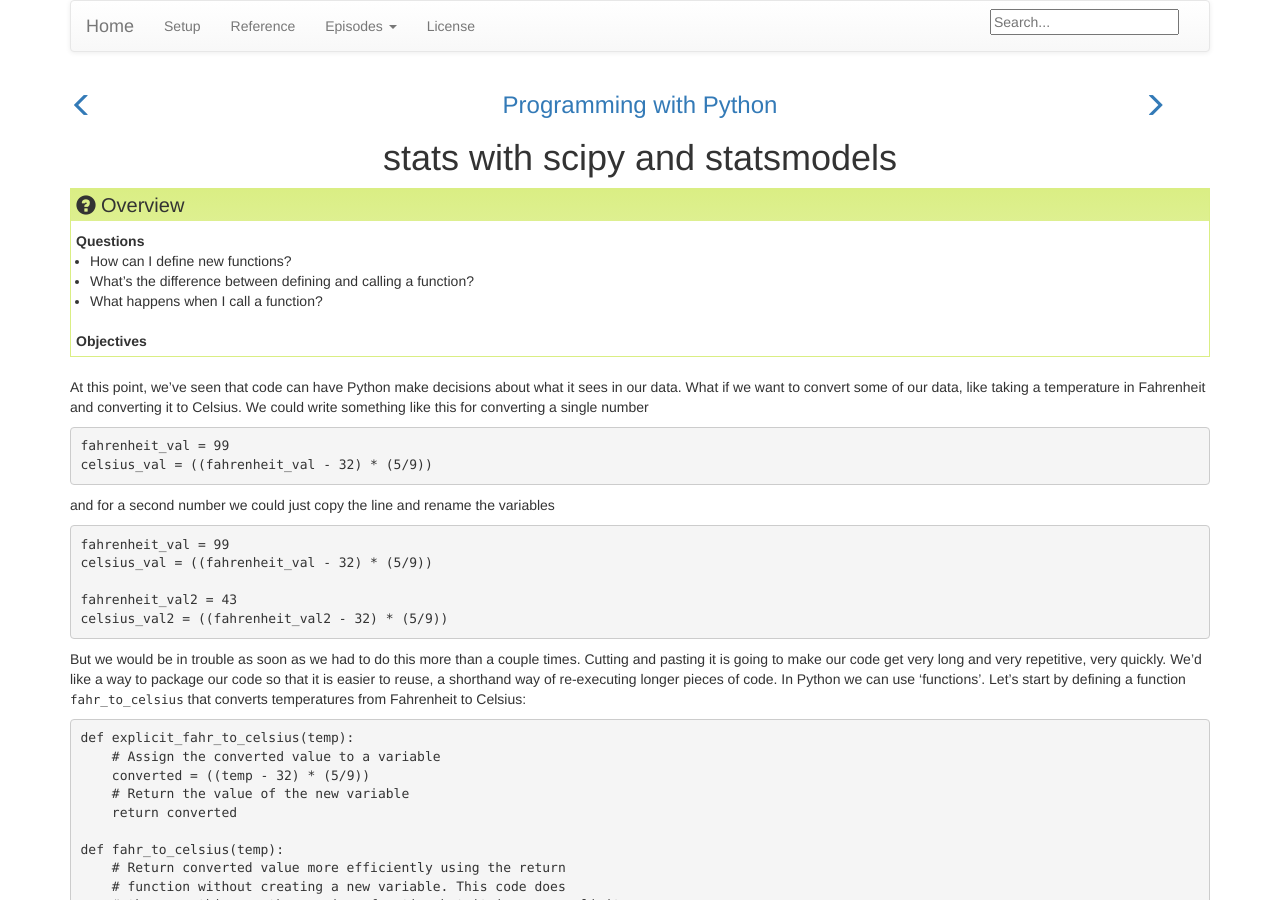
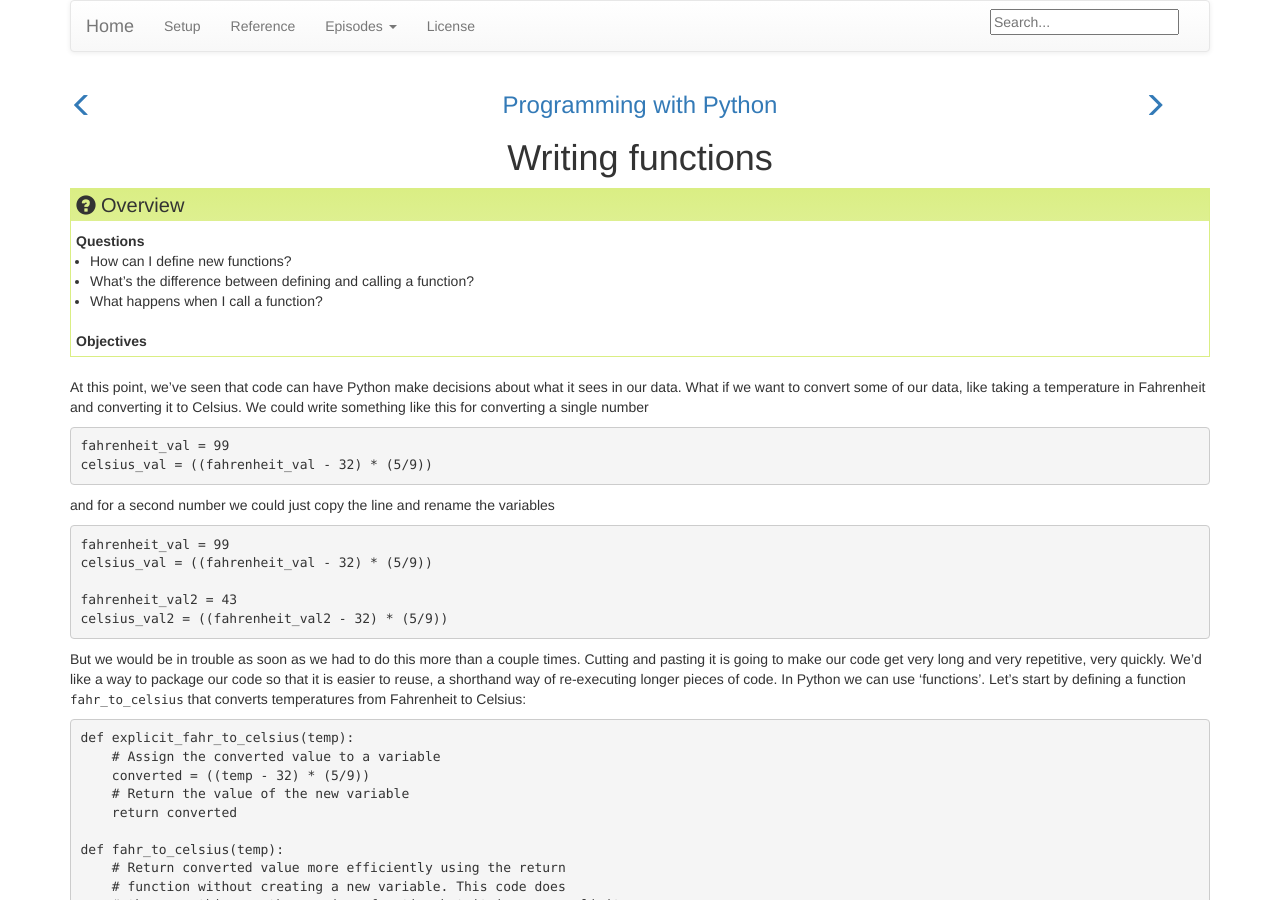
Before and after one commit to mesfind/python-basic, a Jekyll site: the page built from _episodes/08-writing-functions.md, in a window 1280 px wide and 900 px high. Built offline with Jekyll 4.4.1, drawn with Linux system fonts in a browser that asks for light colours.

Commit message:
update lesson

```diff
--- a/_episodes/08-writing-functions.md
+++ b/_episodes/08-writing-functions.md
@@ -1,5 +1,5 @@
 ---
-title: stats with scipy and statsmodels
+title: Writing functions
 teaching: 30
 exercises: 0
 objectivs:
```
